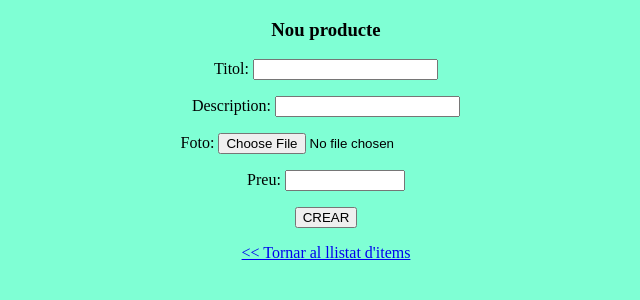
After one commit to gerardaragones/M12, a Flask app: page /products/create in a window 1280 px wide. The commit adds this page. Shown: the top 300 px of the page, without its empty margins (314-954 px from the left). Run offline with Flask 3, Linux system fonts and the light colour scheme.

Commit message:
0.1.3-forms

```diff
--- a/app.py
+++ b/app.py
@@ -1,7 +1,12 @@
-from flask import Flask, render_template
+from flask import Flask, redirect, url_for, render_template, request
+from datetime import datetime
+from werkzeug.utils import secure_filename
 
 import sqlite3
 from flask import g
+
+
+app = Flask(__name__)
 
 DATABASE = 'database.db'
 
@@ -18,16 +23,51 @@ def query_db(query, args=(), one=False):
     cur.close()
     return (rv[0] if rv else None) if one else rv
 
-app = Flask(__name__)
+def allowed_file(filename):
+    ALLOWED_EXTENSIONS = {'png', 'jpg', 'jpeg', 'gif'}
+    return '.' in filename and \
+           filename.rsplit('.', 1)[1].lower() in ALLOWED_EXTENSIONS
 
 @app.route('/')
-def hello():
+def home():
     return render_template('app.html')
 
 @app.route('/products/list')
-def prod():
+def productslist():
     products = query_db("select * from products")
-    return render_template("list.html", products = products)
+    return render_template("/products/list.html", products = products)
+
+@app.route('/products/create', methods = ['POST', 'GET'])
+def producstcreate():
+    if request.method == 'GET':
+        return render_template("/products/create.html")
+    else:
+        titol = request.form['titol']
+        desc = request.form['description']
+        preu = request.form['preu']
+        cat_id = 1
+        sell_id = 1
+        created = datetime.now()
+        updated = datetime.now()
+        if 'foto' in request.files:
+            foto = request.files['foto']
+            if foto and allowed_file(foto.filename):
+                with get_db() as db:
+                    db.execute(
+                        "INSERT INTO products (title, description, photo, price, category_id, seller_id, created, updated) VALUES (?, ?, ?, ?, ?, ?, ?, ?)",
+                        (titol, desc, foto.filename, preu, cat_id, sell_id, created, updated)
+                    )
+
+        return redirect(url_for('productslist'))
+
+@app.route('/products/read/<int:product_id>', methods = ['GET'])
+def readprod(product_id):
+    with get_db() as db:
+        res = db.execute("SELECT * FROM products WHERE id = ?", (product_id,))
+        items = res.fetchone()
+
+    return render_template('/products/read.html', product = items)
+
 
 
 if __name__ == 'main':
--- /dev/null
+++ b/templates/products/create.html
@@ -0,0 +1,22 @@
+<!DOCTYPE html>
+<html lang="ca">
+
+<head>
+   <title>Create Product</title>
+   <link href="/static/css/app.css" rel="stylesheet">
+</head>
+
+<body>
+   <h3>Nou producte</h3>
+
+   <form action="/products/create" method="POST" enctype="multipart/form-data">
+      <p><label>Titol: <input type="text" name="titol" value="" /></label></p>
+      <p><label>Description: <input type="text" name="description" value="" /></label></p>
+      <p><label>Foto: <input type="file" name="foto" accept="image/*" value="" /></label></p>
+      <p><label>Preu: <input type="number" name="preu" step="0.01" min="0" max="9999999.99" value="" /></label></p>
+      <p><input type="submit" value="CREAR" /></p>
+   </form>
+   <a href="/products/list">&#x3c;&#x3c; Tornar al llistat d'items</a>
+</body>
+
+</html>
--- a/templates/list.html
+++ b/templates/products/list.html
@@ -8,3 +8,5 @@
     </tr>
     {% endfor %}
 </table>
+
+<a class="action" href="{{url_for('producstcreate')}}">Crear producte</a>
```
Also changed, not shown: templates/products/read.html (added, +15 -0 lines), database.db.
